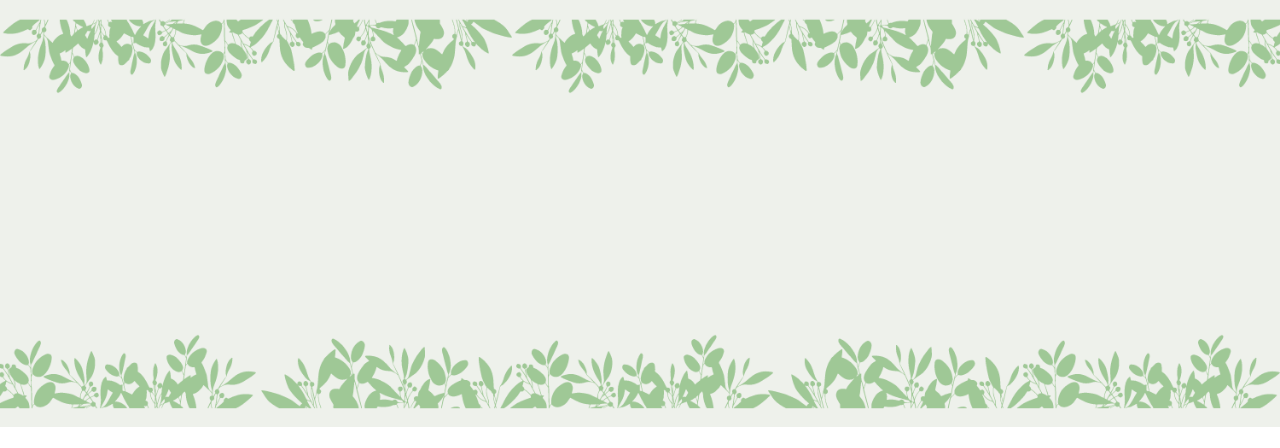
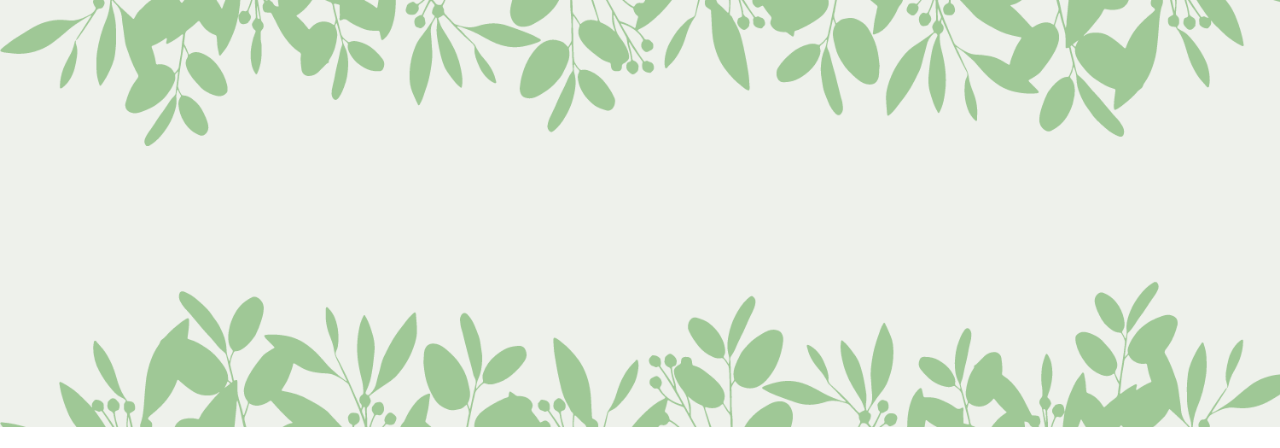
Before and after one commit to paskallogopedia/paskallogopedia.github.io, a plain HTML site: page arak/index.html in a window 1280 px wide. Shown: the top 448 px of the page. Drawn offline with Linux system fonts and the light colour scheme; files that its build step writes are made by us from their sources.

Commit message:
micsodaötlet

```diff
--- a/arak/index.html
+++ b/arak/index.html
@@ -117,7 +117,7 @@ window._wpemojiSettings = {"baseUrl":"https:\/\/s.w.org\/images\/core\/emoji\/14
 <div class="wp-site-blocks">
 <header class="wp-block-template-part">
 <div class="wp-block-cover is-light" style="min-height:439px">
-<span aria-hidden="true" class="wp-block-cover__background has-background-dim-0 has-background-dim" style="background-color:#000000"></span><img fetchpriority="high" decoding="async" width="1500" height="500" class="wp-block-cover__image-background wp-image-164" alt="" src="/wp-content/uploads/2024/03/ujabbproba.png" data-object-fit="cover" srcset="/wp-content/uploads/2024/03/ujabbproba.png 1500w, /wp-content/uploads/2024/03/ujabbproba-300x100.png 300w, /wp-content/uploads/2024/03/ujabbproba-1024x341.png 1024w, /wp-content/uploads/2024/03/ujabbproba-768x256.png 768w" sizes="(max-width: 1500px) 100vw, 1500px"><div class="wp-block-cover__inner-container is-layout-flow wp-block-cover-is-layout-flow">
+<span aria-hidden="true" class="wp-block-cover__background has-background-dim-0 has-background-dim" style="background-color:#000000"></span><img fetchpriority="high" decoding="async" width="1500" height="500" class="wp-block-cover__image-background wp-image-168" alt="" src="/wp-content/uploads/2024/03/micsodaotlet-2.png" data-object-fit="cover" srcset="/wp-content/uploads/2024/03/micsodaotlet-2.png 1500w, /wp-content/uploads/2024/03/micsodaotlet-2-300x100.png 300w, /wp-content/uploads/2024/03/micsodaotlet-2-1024x341.png 1024w, /wp-content/uploads/2024/03/micsodaotlet-2-768x256.png 768w" sizes="(max-width: 1500px) 100vw, 1500px"><div class="wp-block-cover__inner-container is-layout-flow wp-block-cover-is-layout-flow">
 <div class="wp-block-group is-layout-flow wp-block-group-is-layout-flow">
 <div class="wp-block-group alignwide is-vertical is-content-justification-center is-layout-flex wp-container-core-group-layout-4 wp-block-group-is-layout-flex" style="padding-top:1em;padding-right:0px;padding-bottom:2em;padding-left:0px">
 <div class="wp-block-group is-layout-flow wp-container-core-group-layout-2 wp-block-group-is-layout-flow">
```
Also changed, not shown: category/egyeb/index.html (+1 -1 lines), category/uncategorized/index.html (+1 -1 lines), elerhetosegek/index.html (+1 -1 lines), hello-vilag/index.html (+1 -1 lines), hello-world/index.html (+1 -1 lines), index.html (+1 -1 lines), szolgaltatasok/index.html (+1 -1 lines), wp-content/uploads/2024/03/micsodaotlet-2-1024x341.png (added), wp-content/uploads/2024/03/micsodaotlet-2-300x100.png (added), wp-content/uploads/2024/03/micsodaotlet-2-768x256.png (added), wp-content/uploads/2024/03/micsodaotlet-2.png (added).
